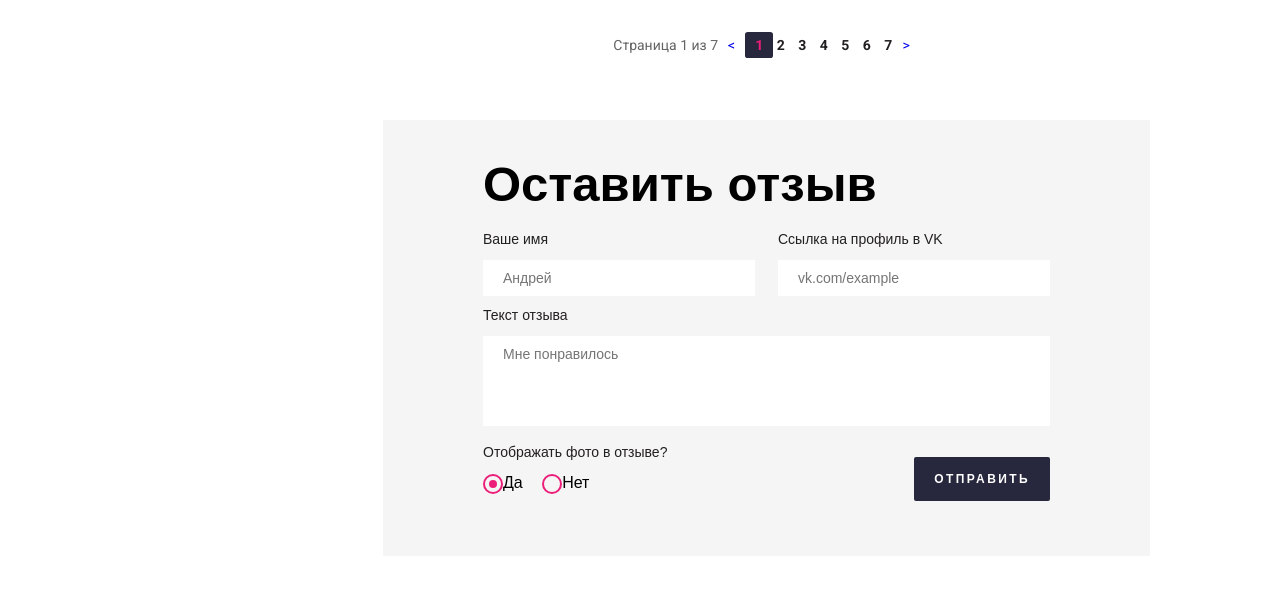
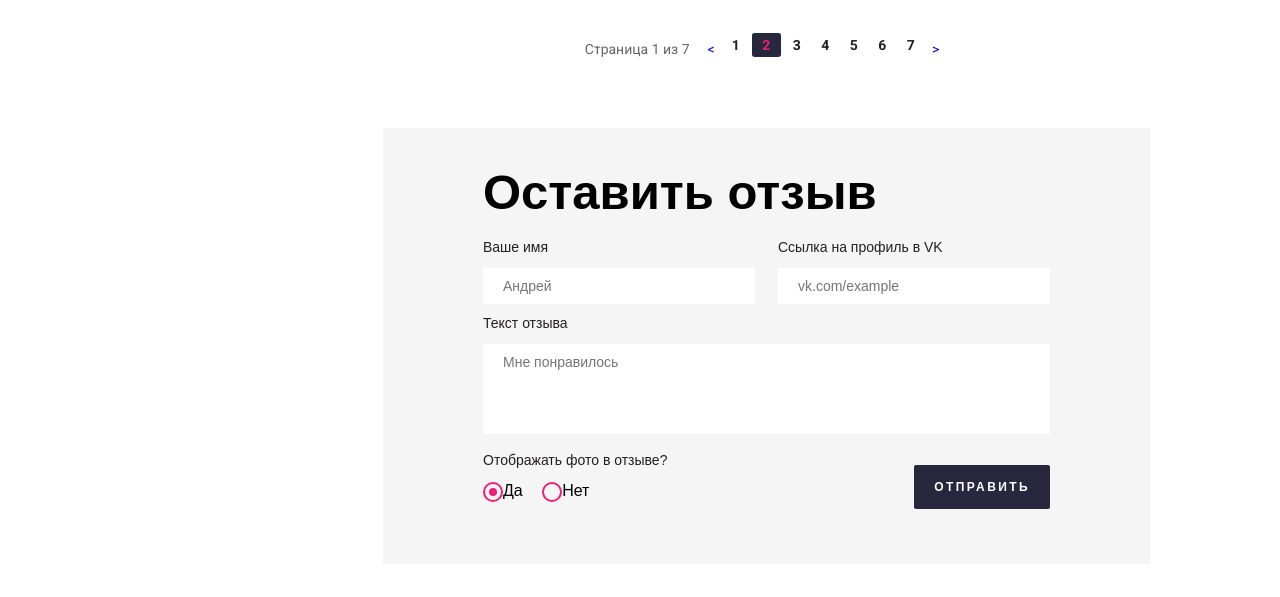
Before and after one commit to natella2902/FirstCourseLS, a plain HTML site: page reviews.html in a window 1280 px wide. Shown: the part 1344-1941 px from the top of the page. Drawn offline with Linux system fonts and the light colour scheme.

Commit message:
fixed pagination

```diff
--- a/layout/pagination.css
+++ b/layout/pagination.css
@@ -16,19 +16,26 @@
 
     background: #27273e;
     border-radius: 10%;
-    padding: 5px 0 5px 10px;
+    padding: 4px 2px;
 
 }
 
 .pagination_pages-item--active .pagination__link {
     color: #ec1e79;
+
+}
+
+.pagination_pages-item--active .pagination__link:hover {
+    color: white;
+    background: transparent;
 }
 
 .pagination__prev,
 .pagination__link,
 .pagination__next {
     text-decoration: none;
-    margin-right: 10px;
+    padding: 4px 8px;
+    margin-right: 1px;
 }
 
 .pagination__link {
@@ -36,10 +43,19 @@
     color: #221f1f;
 }
 
+.pagination__link:hover {
+    background-color: #ec1e79;
+    color: white;
+    padding: 4px 8px;
+    border-radius: 10%;
+
+}
+
 .pagination__display {
     font-weight: normal;
     color: #656464;
     margin-right: 10px;
+    line-height: 18px;
 }
 
 .pagination__controls {
--- a/reviews.html
+++ b/reviews.html
@@ -137,8 +137,8 @@
                         <div class="pagination__controls">
                             <a href="#" class="pagination__prev">&lt;</a>
                             <ul class="pagination__pages">
-                                <li class="pagination_pages-item pagination_pages-item--active"><a class="pagination__link">1</a></li>
-                                <li class="pagination_pages-item"><a href="#" class="pagination__link">2</a></li>
+                                <li class="pagination_pages-item"><a class="pagination__link">1</a></li>
+                                <li class="pagination_pages-item pagination_pages-item--active"><a href="#" class="pagination__link">2</a></li>
                                 <li class="pagination_pages-item"><a href="#" class="pagination__link">3</a></li>
                                 <li class="pagination_pages-item"><a href="#" class="pagination__link">4</a></li>
                                 <li class="pagination_pages-item"><a href="#" class="pagination__link">5</a></li>
```
